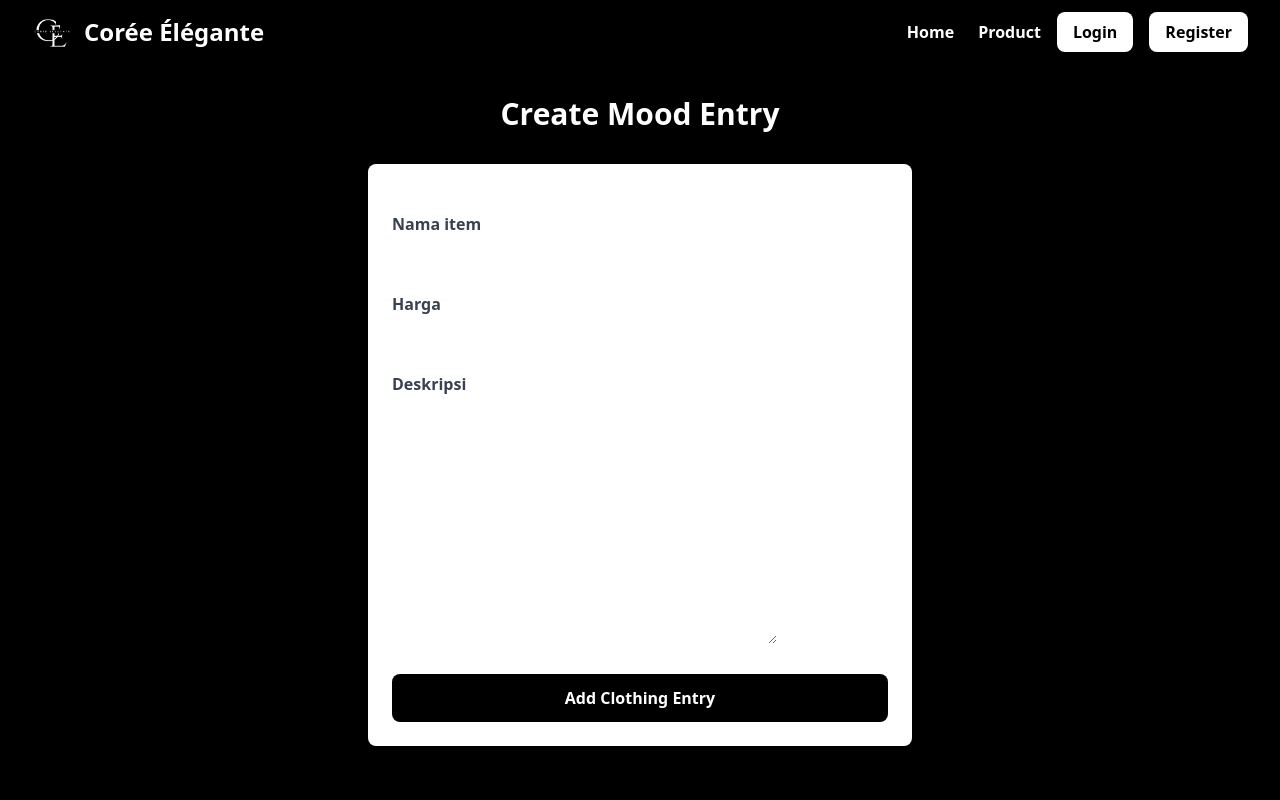
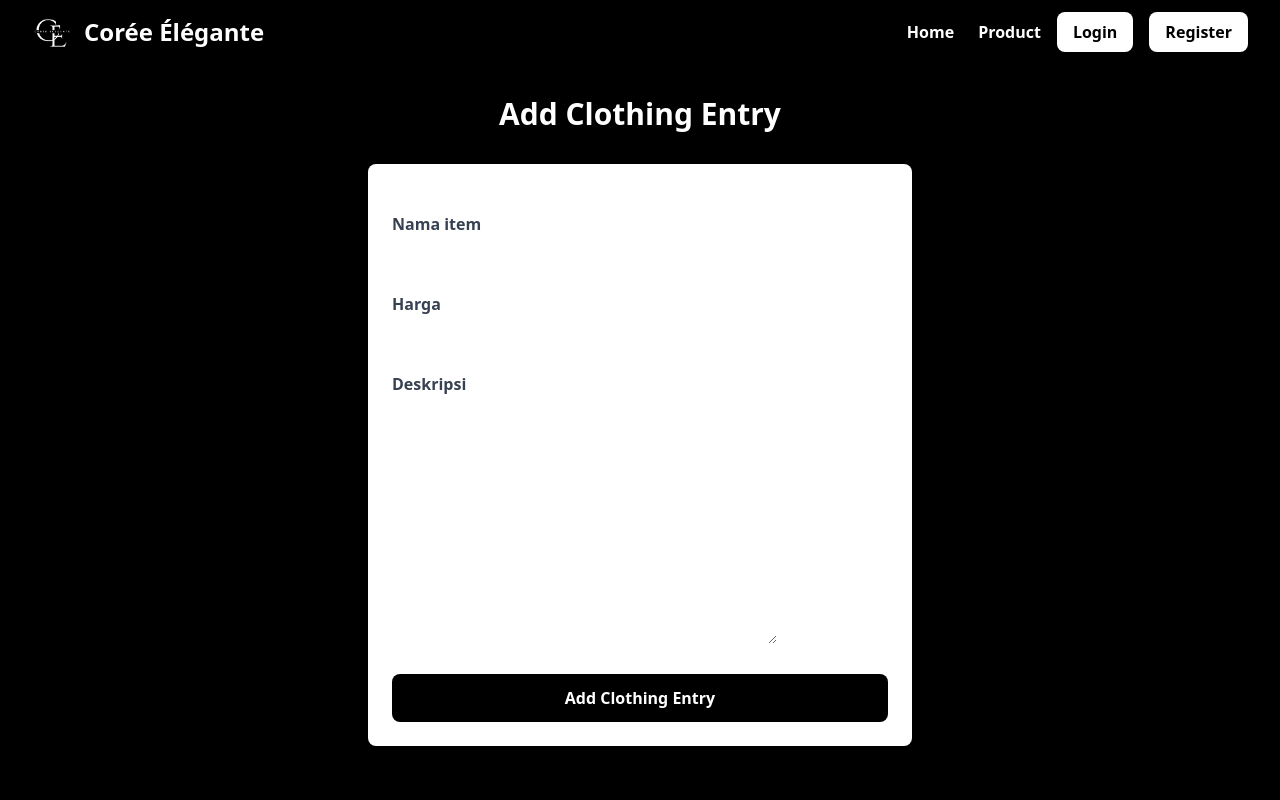
Before and after one commit to inayadiza/CoreeElegante, a Django app: page /create-clothing-entry in a window 1280 px wide. Run offline with Django 5.2, Linux system fonts and the light colour scheme; some libraries are stand-ins or nearby versions.

Commit message:
yaay beneran alhamdulillah

```diff
--- a/main/templates/create_clothing_entry.html
+++ b/main/templates/create_clothing_entry.html
@@ -1,7 +1,7 @@
 {% extends 'base.html' %}
 {% load static %}
 {% block meta %}
-<title>Create Mood Entry</title>
+<title>Add Clothing Entry</title>
 {% endblock meta %}
 
 {% block content %}
@@ -9,7 +9,7 @@
 
 <div class="flex flex-col min-h-screen bg-black"> <!-- Mengubah background jadi hitam -->
   <div class="container mx-auto px-4 py-8 mt-16 max-w-xl">
-    <h1 class="text-3xl font-bold text-center mb-8 text-white">Create Mood Entry</h1> <!-- Ubah teks jadi putih untuk kontras -->
+    <h1 class="text-3xl font-bold text-center mb-8 text-white">Add Clothing Entry</h1> <!-- Ubah teks jadi putih untuk kontras -->
 
     <div class="bg-white shadow-md rounded-lg p-6 form-style">
       <form method="POST" class="space-y-6">
```
